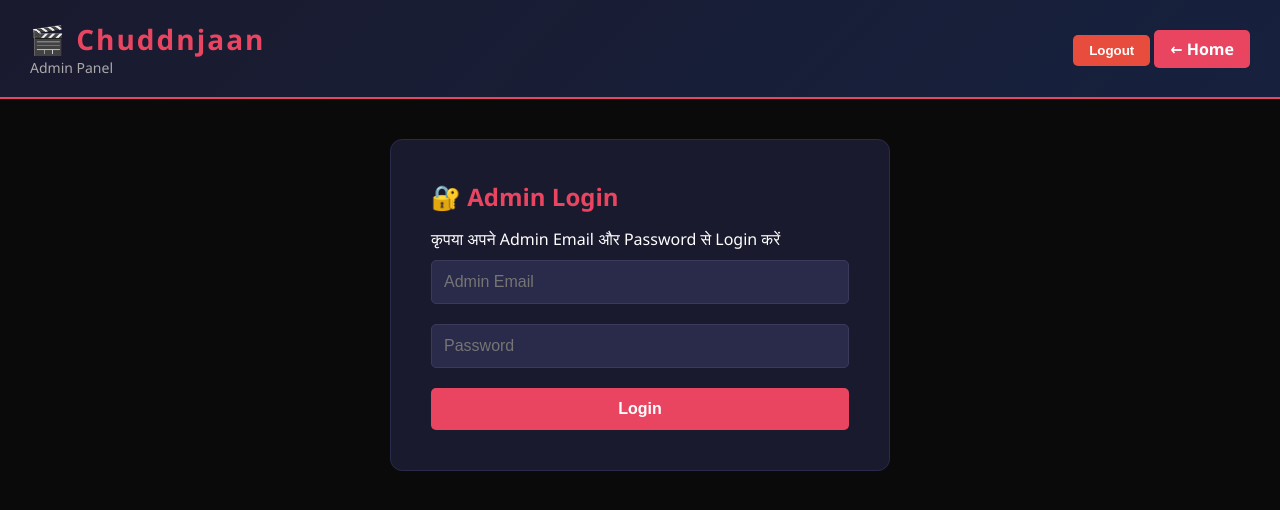
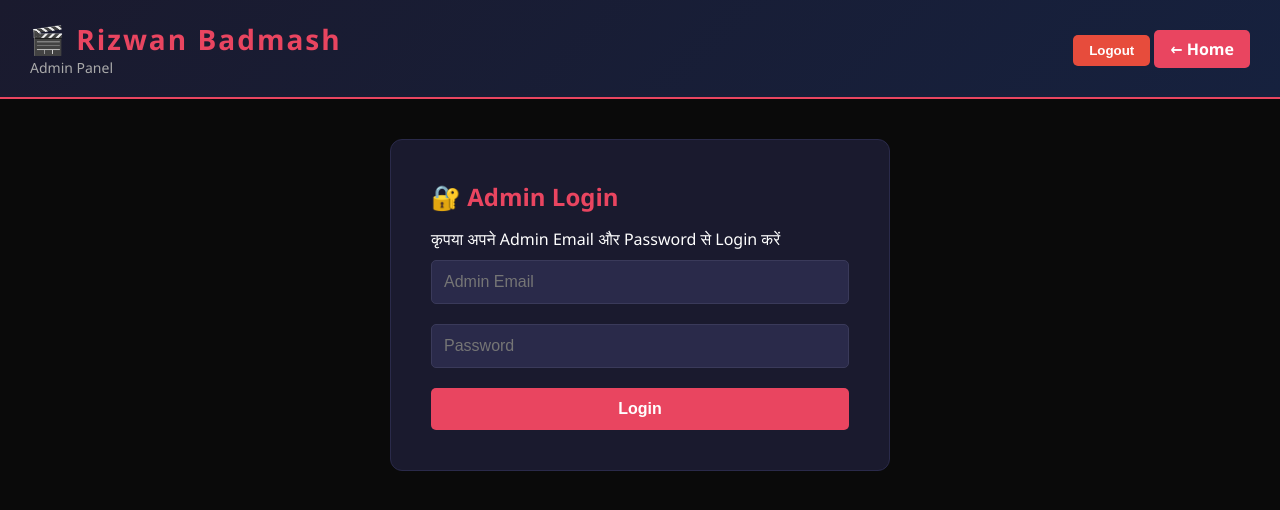
Before and after one commit to RizwanAhmed-0027/Rizzu, a plain HTML site: page admin.html in a window 1280 px wide. Drawn offline with nearby package versions, Linux system fonts and the light colour scheme.

Commit message:
Rename admin panel title and header

```diff
--- a/admin.html
+++ b/admin.html
@@ -4,7 +4,7 @@
     <meta charset="UTF-8">
     <meta name="viewport" content="width=device-width, initial-scale=1.0">
 
-    <title>Chuddnjaan - Admin Panel</title>
+    <title>Rizwan Badmash - Admin Panel</title>
 
     <link rel="stylesheet" href="style.css">
 </head>
@@ -14,7 +14,7 @@
 <header>
 
     <div class="logo">
-        <h1>🎬 Chuddnjaan</h1>
+        <h1>🎬 Rizwan Badmash</h1>
         <p>Admin Panel</p>
     </div>
 
@@ -165,7 +165,6 @@
                     type="file"
                     id="thumbnailFile"
                     accept="image/*"
-
                 >
 
                 <textarea
```
